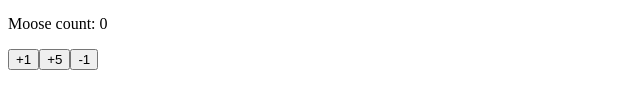
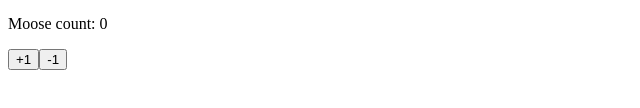
Before and after one commit to Keringer91/vue-exp, a plain HTML site: page index.html in a window 1280 px wide. Shown: the part 146-254 px from the top of the page, 0-640 px from the left. Drawn offline with nearby package versions, Linux system fonts and the light colour scheme.

Commit message:
Feature +5 removed

```diff
--- a/index.html
+++ b/index.html
@@ -14,7 +14,7 @@
         <h3 @click="clickMe">Click me</h3>
         <p>{{ "Moose count: " + count }}</p>
         <button v-on:click="addMoose(1)">+1</button>
-        <button v-on:click="addMoose(5)">+5</button>
+
         <button v-on:click="addMoose(-1)">-1</button>
     </div>
     <script src="./app.js">
```
